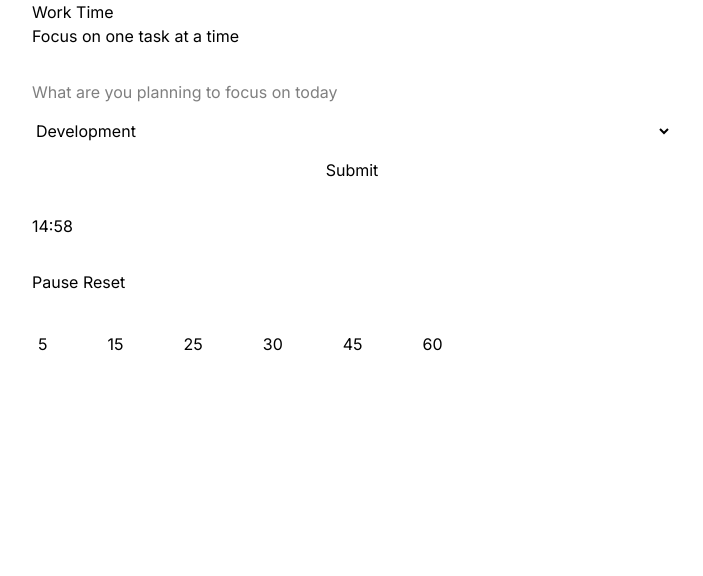
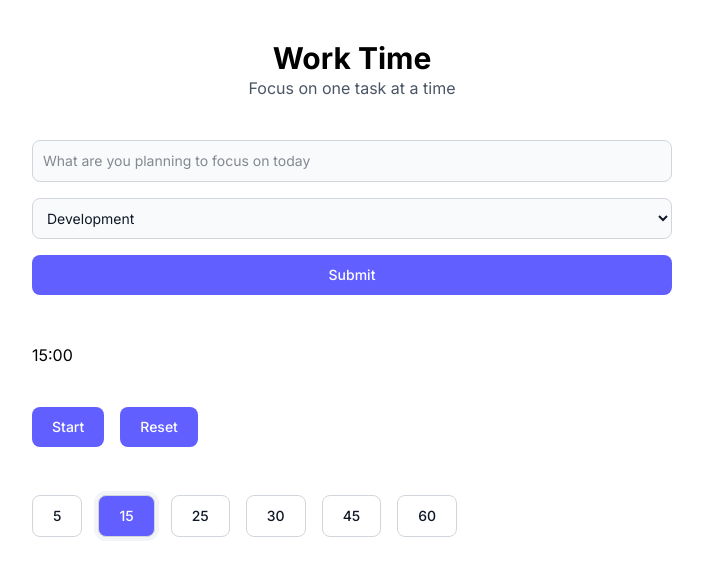
Before and after one commit to varunregal/pomodoro-vanilla-js, a website built with Vite: page index.html in a window 1280 px wide. Both pictures are taken after a click on the button "15". Shown: the whole page, without its empty margins (288-991 px from the left). Built offline with nearby package versions, Linux system fonts and the light colour scheme.

Commit message:
add tailwind to work duration buttons and refactored components

```diff
--- a/src/components/pomo-heading-with-helper.js
+++ b/src/components/pomo-heading-with-helper.js
@@ -13,9 +13,9 @@ class PomoHeadingWithHelper extends HTMLElement {
     const heading = this.getAttribute("heading") || "Work Time";
     const helper = this.getAttribute("helper") || "Focus on one task at a time";
     this.innerHTML = `
-      <div class="heading-with-helper">
-          <h2>${heading}</h2>
-          <p>${helper}</p>
+      <div class="text-center mt-10">
+          <h2 class='text-3xl font-bold'>${heading}</h2>
+          <p class='text-gray-600'>${helper}</p>
         </slot>
       </div>
     `;
--- a/src/components/pomo-task-form.js
+++ b/src/components/pomo-task-form.js
@@ -4,31 +4,33 @@ class PomoTaskForm extends HTMLElement {
   constructor() {
     super();
     this.render();
-    this.taskForm = document.querySelector(".task-form");
+    this.taskForm = this.querySelector("form");
   }
   connectedCallback() {
-    this.taskForm.addEventListener("submit", (e) => {
-      e.preventDefault();
-      this.startTimer();
-    });
+    // this.taskForm.addEventListener("submit", (e) => {
+    //   e.preventDefault();
+    //   this.startTimer();
+    // });
   }
 
   disconnectedCallback() {
-    this.taskForm.removeEventListener();
+    // this.taskForm.removeEventListener();
   }
 
-  startTimer() {
-    timerObservable.broadcast("start-timer");
-  }
+  // startTimer() {
+  //   timerObservable.broadcast("start-timer");
+  // }
 
   render() {
     this.innerHTML = `
-      <form class="task-form">
-        <input name="task" placeholder="What are you planning to focus on today" class="task-input"/>
-        <select class="task-select">
+      <form class="flex flex-col gap-4">
+        <input name="task" placeholder="What are you planning to focus on today" class="form-input"/>
+        <select class="form-select">
           <option>Development</option>
+          <option>Education</option>
+          <option>Hobbies</option>
         </select>
-        <button type="submit">Submit</button>
+        <button type="submit" class='btn btn-primary'>Submit</button>
       </form>
     `;
   }
--- a/src/components/pomo-timer-actions.js
+++ b/src/components/pomo-timer-actions.js
@@ -13,10 +13,8 @@ class PomoTimerActions extends HTMLElement {
   }
 
   setUpReferences() {
-    this.startPauseButton = this.querySelector(
-      ".pomo-timer-actions__start-or-pause"
-    );
-    this.resetButton = this.querySelector(".pomo-timer-actions__reset");
+    this.startPauseButton = this.querySelector(".start-or-pause");
+    this.resetButton = this.querySelector(".reset");
   }
 
   setUpEventListeners() {
@@ -29,7 +27,7 @@ class PomoTimerActions extends HTMLElement {
       "click",
       this.handleResetButtonClick.bind(this)
     );
-    setDurationObservable.subscribe(this.handleStartClick.bind(this));
+    setDurationObservable.subscribe(this.handleResetButtonClick.bind(this));
   }
 
   connectedCallback() {
@@ -80,9 +78,9 @@ class PomoTimerActions extends HTMLElement {
 
   render() {
     this.innerHTML = `
-      <section class="pomo-timer-actions">
-        <button class="pomo-timer-actions__start-or-pause">Start</button>
-        <button class="pomo-timer-actions__reset">Reset</button>
+      <section class="flex gap-4">
+        <button class="start-or-pause btn btn-primary">Start</button>
+        <button class="reset btn btn-primary">Reset</button>
       </section>
     `;
   }
--- a/src/components/pomo-timer.js
+++ b/src/components/pomo-timer.js
@@ -71,14 +71,10 @@ class PomoTimer extends HTMLElement {
   }
 
   formatTime(duration) {
-    const minutes = Math.floor(duration / 60);
-    const subSeconds = duration % 60;
+    const minutes = Math.floor(duration / 60).toString();
+    const seconds = (duration % 60).toString().padStart(2, "0");
 
-    return (
-      minutes.toString() +
-      ":" +
-      (subSeconds < 10 ? "0" + subSeconds.toString() : subSeconds.toString())
-    );
+    return `${minutes}:${seconds}`;
   }
 
   updatePomoTimerClock() {
--- a/src/components/pomo-work-duration.js
+++ b/src/components/pomo-work-duration.js
@@ -3,16 +3,27 @@ import { setDurationObservable } from "../utils/observables/set-duration-observa
 class PomoWorkDuration extends HTMLElement {
   constructor() {
     super();
+    this.setUpInstances();
+    this.render();
+    this.setUpReferences();
+  }
+
+  setUpInstances() {
     this.workDurationList = [5, 15, 25, 30, 45, 60];
-    this.render();
-    this.workDurationButtons = document.querySelectorAll(
-      ".work-duration__button"
-    );
+    this.selected = this.workDurationList[1];
+    this.selectedClasses = ["bg-indigo-500", "text-white"];
+  }
+
+  setUpReferences() {
+    this.workDurationButtons = this.querySelectorAll("button");
   }
   connectedCallback() {
     this.workDurationButtons.forEach((workDurationButton) => {
       workDurationButton.addEventListener("click", (e) => {
-        setDurationObservable.broadcast({ workDuration: e.target.textContent });
+        this.selected = parseInt(e.target.textContent);
+        this.removeSelectedDurationClasses();
+        workDurationButton.classList.add(...this.selectedClasses);
+        setDurationObservable.broadcast({ workDuration: this.selected });
       });
     });
   }
@@ -22,12 +33,26 @@ class PomoWorkDuration extends HTMLElement {
       workDurationButton.removeEventListener();
     });
   }
+
+  removeSelectedDurationClasses() {
+    this.workDurationButtons.forEach((item) => {
+      if (parseInt(item.textContent) !== this.selected) {
+        item.classList.remove(...this.selectedClasses);
+      }
+    });
+  }
   generateWorkDurationTabs() {
     return this.workDurationList
       .map((duration) => {
         return `
-          <li class="work-duration__list-item">
-            <button class="work-duration__button">${duration}</button>
+          <li>
+            <button class="btn btn-secondary ${
+              this.selected === duration
+                ? [...this.selectedClasses].join(" ")
+                : ""
+            }">
+              ${duration}
+            </button>
           </li>
         `;
       })
@@ -35,8 +60,8 @@ class PomoWorkDuration extends HTMLElement {
   }
   render() {
     this.innerHTML = `
-      <section class="work-duration">
-        <ul class="work-duration__list">
+      <section class="flex flex-col gap-4">
+        <ul class="work-duration__list list-none flex gap-4">
           ${this.generateWorkDurationTabs()}
         </ul>
       </section>
--- a/src/components/pomodoro-timer.js
+++ b/src/components/pomodoro-timer.js
@@ -7,7 +7,7 @@ class PomodoroTimer extends HTMLElement {
 
   render() {
     this.innerHTML = `
-      <section class="pomodoro-timer">
+      <section class="flex flex-col gap-10">
         <pomo-heading-with-helper></pomo-heading-with-helper>
         <pomo-task-form></pomo-task-form>
         <pomo-timer></pomo-timer>
--- a/src/style.css
+++ b/src/style.css
@@ -6,11 +6,6 @@
   font-family: "Inter", sans-serif;
   font-style: normal;
 }
-* {
-  margin: 0;
-  padding: 0;
-}
-
 *,
 *::before,
 *::after {
@@ -25,19 +20,42 @@
   flex-direction: column;
   gap: 2rem;
 }
-.task-form {
+/* .task-form {
   display: flex;
   flex-direction: column;
   gap: 1rem;
-}
+} */
 
-.work-duration .work-duration__list {
+/* .work-duration .work-duration__list {
   list-style-type: none;
   display: flex;
   gap: 3rem;
+} */
+
+.work-duration__list-item > button {
+  cursor: pointer;
 }
 
-.work-duration__list-item > button {
-  padding: 6px;
-  cursor: pointer;
+@layer components {
+  .btn {
+    @apply focus:outline-none font-medium rounded-lg text-sm px-5 py-2.5 mb-2;
+  }
+  .btn-primary {
+    @apply text-white bg-indigo-500 hover:bg-indigo-600 focus:ring-4 focus:ring-indigo-300;
+  }
+  .btn-dark {
+    @apply text-white bg-gray-800 hover:bg-gray-900 focus:outline-none focus:ring-4 focus:ring-gray-300;
+  }
+  .btn-secondary {
+    @apply text-gray-900 bg-white border border-gray-300 focus:outline-none hover:bg-gray-100 focus:ring-4 focus:ring-gray-100;
+  }
+  .form-input {
+    @apply bg-gray-50 border border-gray-300 text-gray-900 text-sm rounded-lg focus:ring-blue-500 focus:border-blue-500 block w-full p-2.5;
+  }
+  .form-label {
+    @apply block mb-2 text-sm font-medium text-gray-900;
+  }
+  .form-select {
+    @apply bg-gray-50 border border-gray-300 text-gray-900 text-sm rounded-lg focus:ring-blue-500 focus:border-blue-500 block w-full p-2.5;
+  }
 }
```
